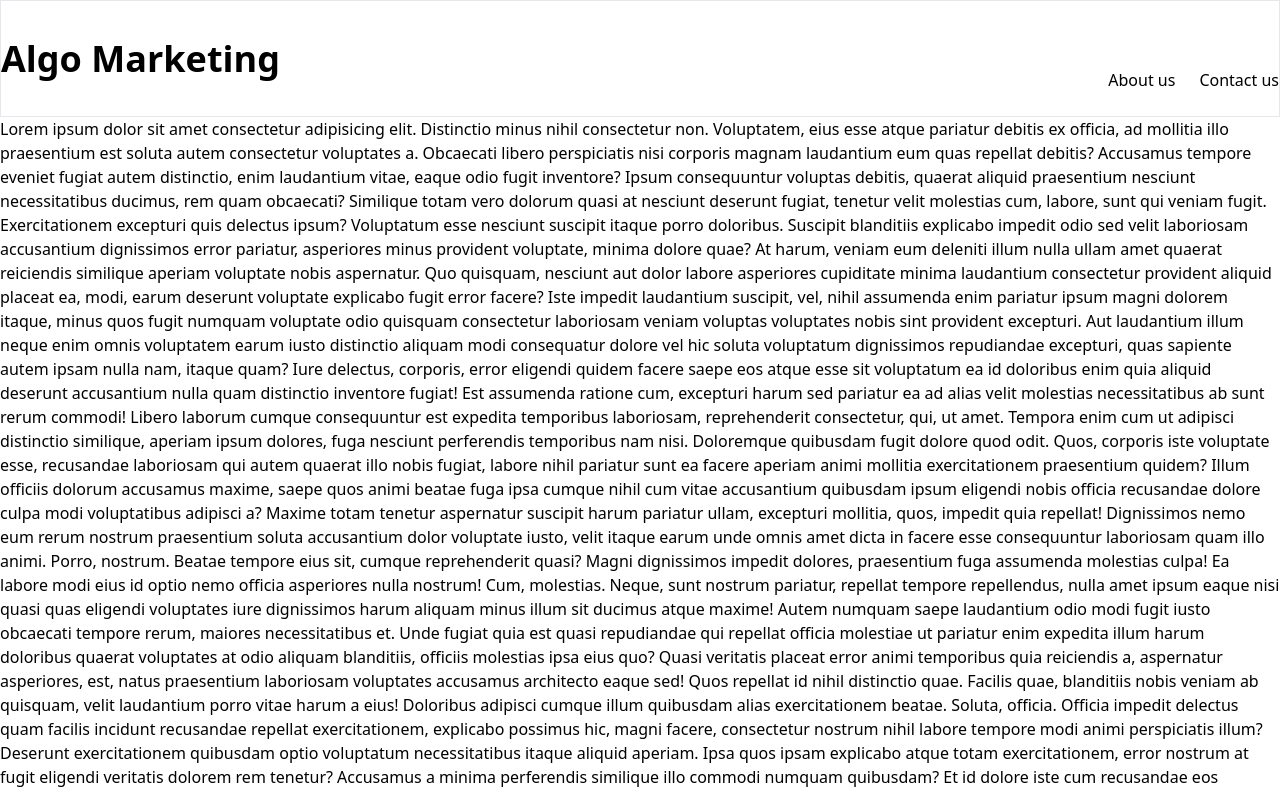
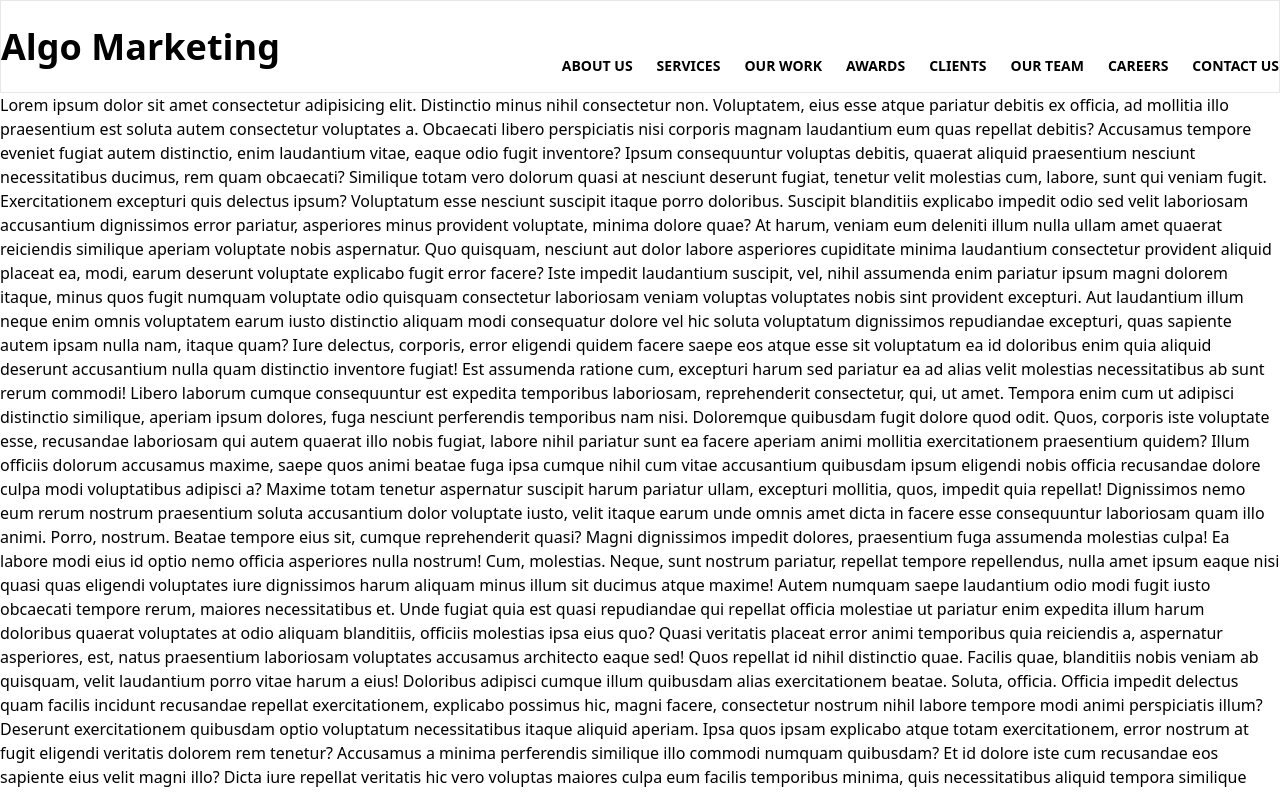
Before and after one commit to Kapil685838/algo-marketing, a Nuxt app: page / in a window 1280 px wide. Shown: the top 793 px of the page. Built offline with nearby package versions, Linux system fonts and the light colour scheme.

Commit message:
Updated: NavLinks content

```diff
--- a/components/Navbar.vue
+++ b/components/Navbar.vue
@@ -5,8 +5,8 @@
       <ul class="flex items-center gap-6">
         <li v-for="nav in root.nav.links" :key="nav.id">
           <NuxtLink :to="nav.to" class="flex flex-col items-center group">
-            <img :src="nav.img" class="w-12 invisible group-hover:visible" alt="" />
-            <span>{{ nav.label }}</span>
+            <img :src="nav.img" class="w-12 -mb-1 invisible group-hover:visible" alt="" />
+            <span class="text-sm font-semibold">{{ nav.label.toUpperCase() }}</span>
           </NuxtLink>
         </li>
       </ul>
--- a/layouts/default.vue
+++ b/layouts/default.vue
@@ -1,6 +1,6 @@
 <template>
   <div>
-    <header class="py-6 border border-bottom-1 sticky top-0 bg-white">
+    <header class="py-4 border border-bottom-1 sticky top-0 bg-white">
       <Navbar />
     </header>
     <div class="container mx-auto">
--- a/stores/root.js
+++ b/stores/root.js
@@ -14,6 +14,42 @@ export const useRootStore = defineStore('root', {
                 },
                 {
                     id: 2,
+                    img: '/images/services-icon.svg',
+                    to: '/',
+                    label: 'Services'
+                },
+                {
+                    id: 3,
+                    img: '/images/projects-icon.svg',
+                    to: '/',
+                    label: 'Our Work'
+                },
+                {
+                    id: 4,
+                    img: '/images/awards-icon.svg',
+                    to: '/',
+                    label: 'Awards'
+                },
+                {
+                    id: 5,
+                    img: '/images/clients-icon.svg',
+                    to: '/',
+                    label: 'Clients'
+                },
+                {
+                    id: 6,
+                    img: '/images/team-icon.svg',
+                    to: '/',
+                    label: 'Our Team'
+                },
+                {
+                    id: 7,
+                    img: '/images/career-icon.svg',
+                    to: '/',
+                    label: 'Careers'
+                },
+                {
+                    id: 8,
                     img: '/images/contact-icon.svg',
                     to: '/contact-us',
                     label: 'Contact us'
```
